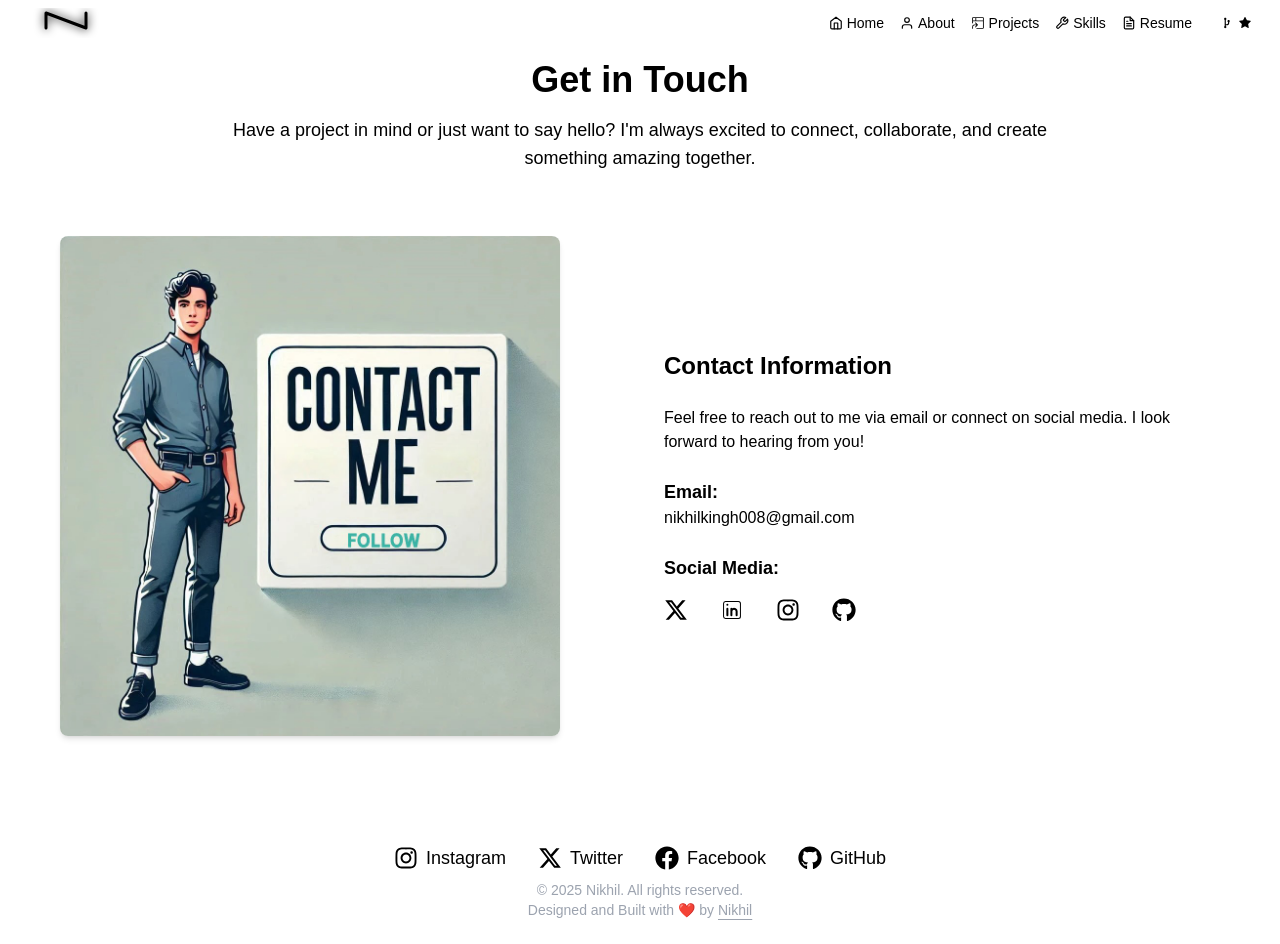
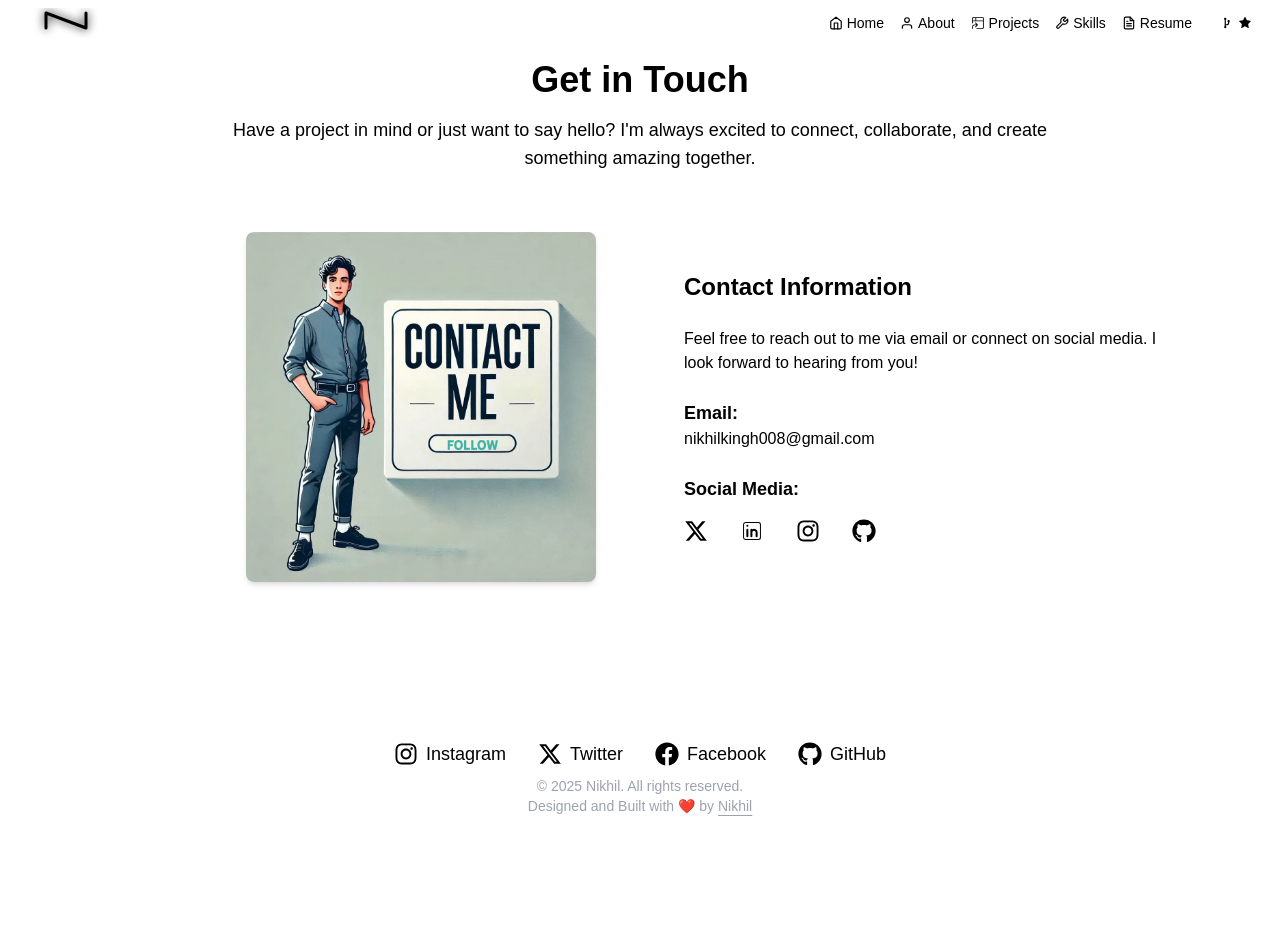
Before and after one commit to N1khilM/Portfolio, a Next.js app: page /about/contact in a window 1280 px wide. After the commit the page ends 840 px from the top, so only its background shows below. Built offline with nearby package versions, Linux system fonts and the light colour scheme.

Commit message:
updated image size

```diff
--- a/app/about/contact/page.js
+++ b/app/about/contact/page.js
@@ -22,25 +22,25 @@ export default function Contact() {
         </section>
 
         {/* Contact Section */}
-        <section className="my-16">
-          <div className="grid grid-cols-1 lg:grid-cols-2 gap-12 items-center">
+        <section className="my-16 container place-items-center">
+          <div className="grid container grid-cols-1 lg:grid-cols-2 gap-12 items-center">
             {/* Image */}
-            <div>
+            <div className="container place-items-end">
               <Image
                 src="/contactme.jpg"
                 alt="Contact Me"
-                width={500}
-                height={500}
+                width={350}
+                height={300}
                 className="rounded-lg shadow-md"
               />
             </div>
 
             {/* Contact Info */}
-            <div className="space-y-6 text-center lg:text-left">
+            <div className="space-y-6 container text-center lg:text-left">
               <h2 className="text-2xl font-semibold text-primary-500">
                 Contact Information
               </h2>
-              <p>
+              <p className="flex-grow">
                 Feel free to reach out to me via email or connect on social
                 media. I look forward to hearing from you!
               </p>
```
